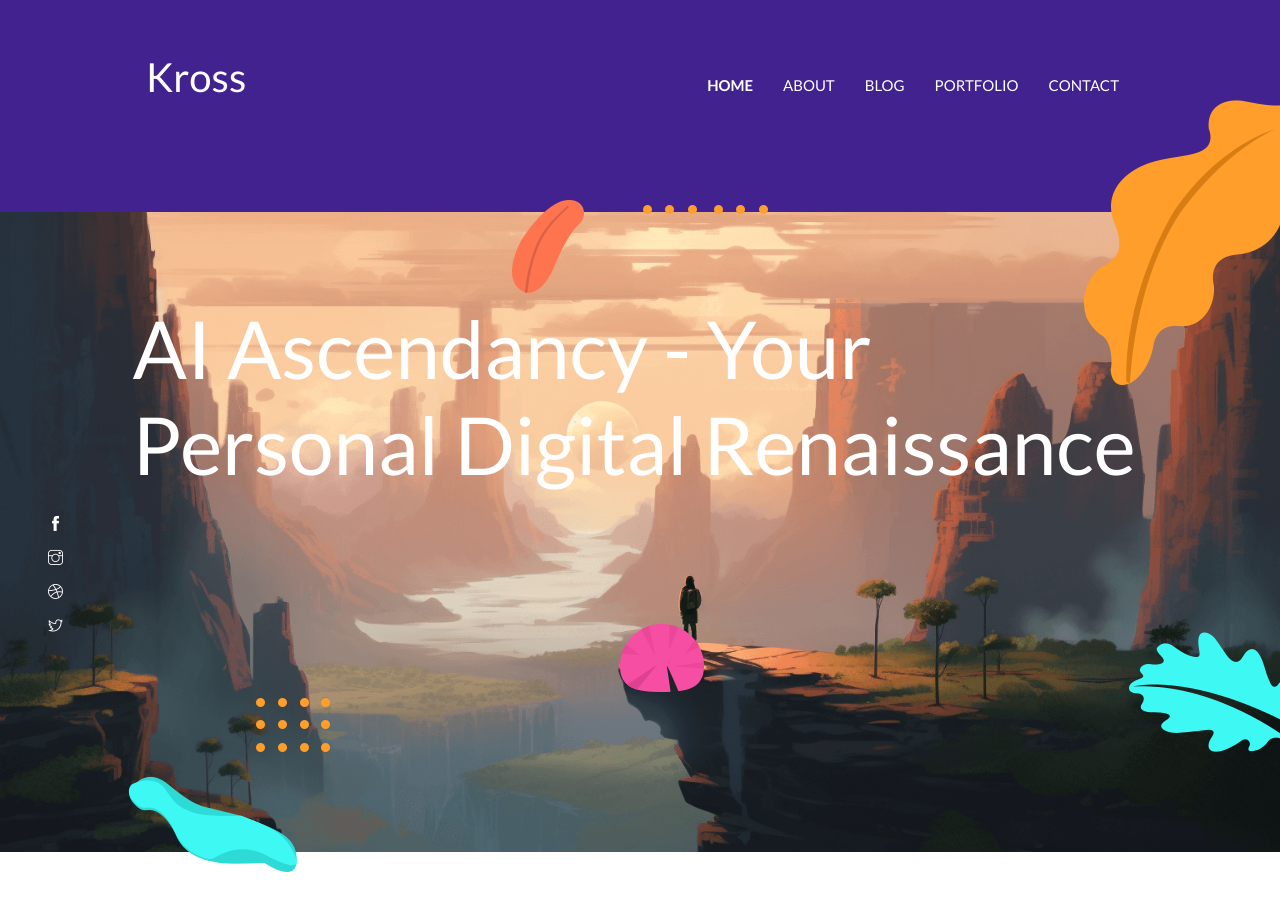
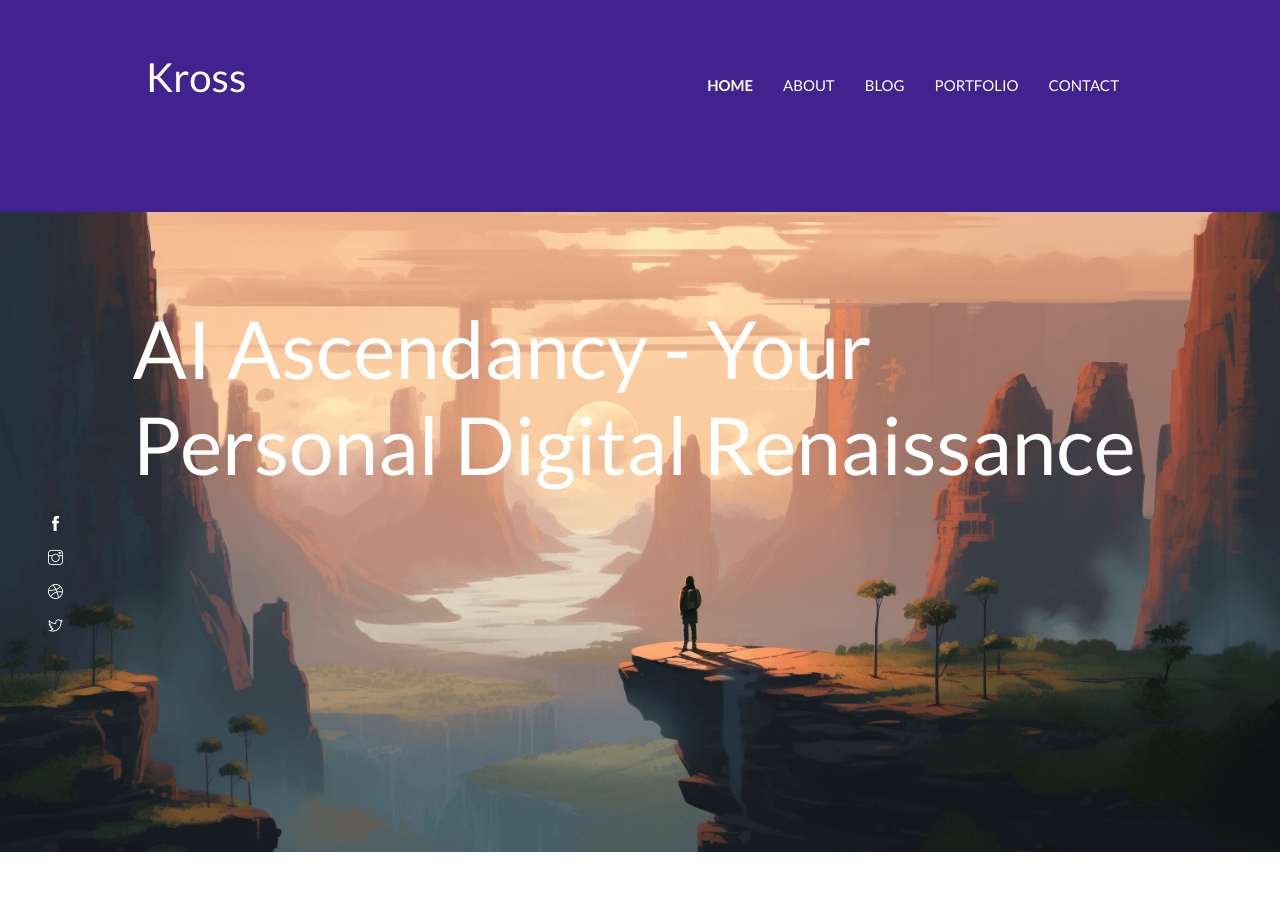
Before and after one commit to gera3d/bears_v3, a Jekyll site: the page built from index.html, in a window 1280 px wide and 900 px high. Built offline with Jekyll 4.4.1, drawn with Linux system fonts in a browser that asks for light colours.

Commit message:
removed hero images

```diff
--- a/_includes/hero-section.html
+++ b/_includes/hero-section.html
@@ -10,7 +10,7 @@
   <div class="layer-bg w-100">
     <img class="img-fluid w-100" src="{{ site.baseurl }}/assets/images/illustrations/hero_bears.png" alt="bg-shape">
   </div>
-  <div class="layer" id="l2">
+  <!-- <div class="layer" id="l2">
     <img src="{{ site.baseurl }}/assets/images/illustrations/dots-cyan.png" alt="bg-shape">
   </div>
   <div class="layer" id="l3">
@@ -33,7 +33,7 @@
   </div>
   <div class="layer" id="l9">
     <img src="{{ site.baseurl }}/assets/images/illustrations/leaf-cyan-2.png" alt="bg-shape">
-  </div>
+  </div> -->
   <!-- social icon -->
   <ul class="list-unstyled ml-5 mt-3 position-relative zindex-1">
     {% for social in site.data.settings.social %}
```
